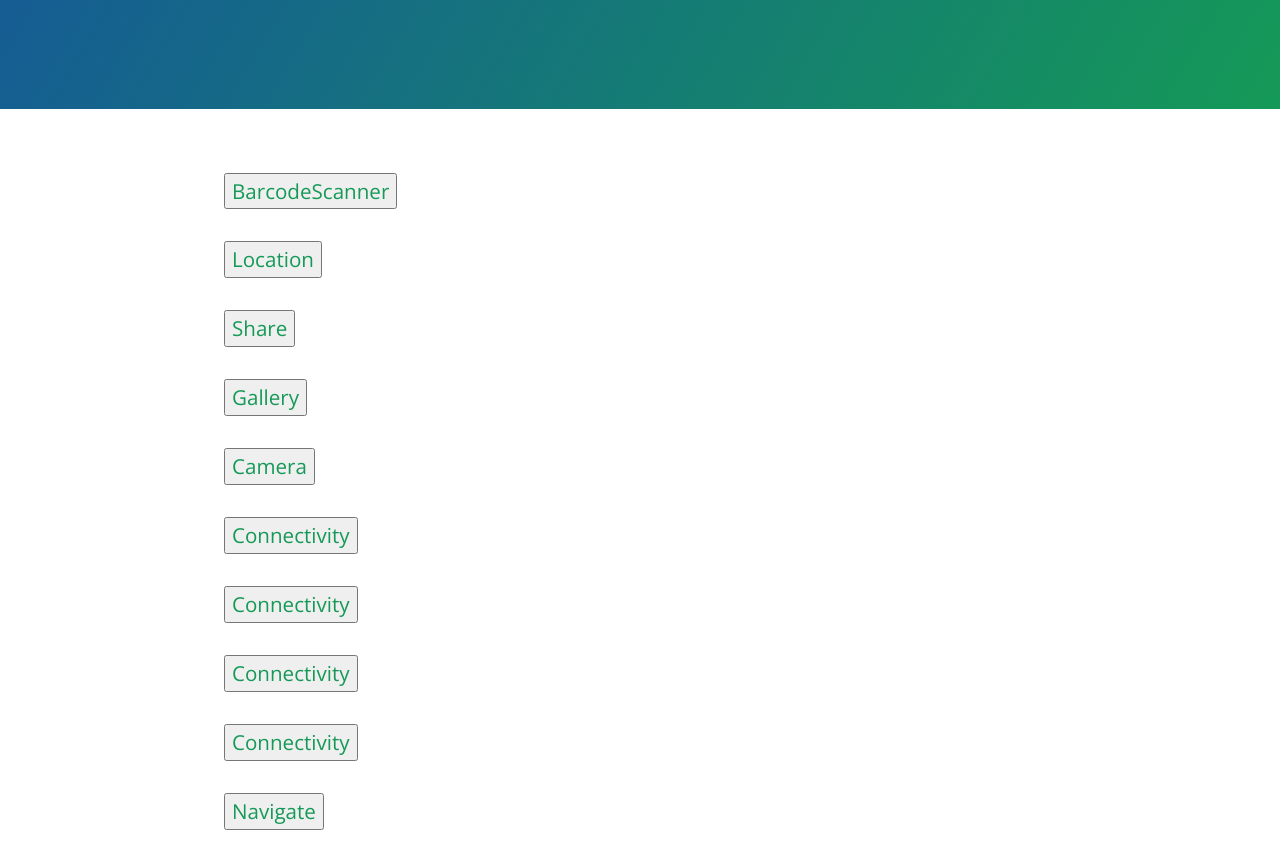
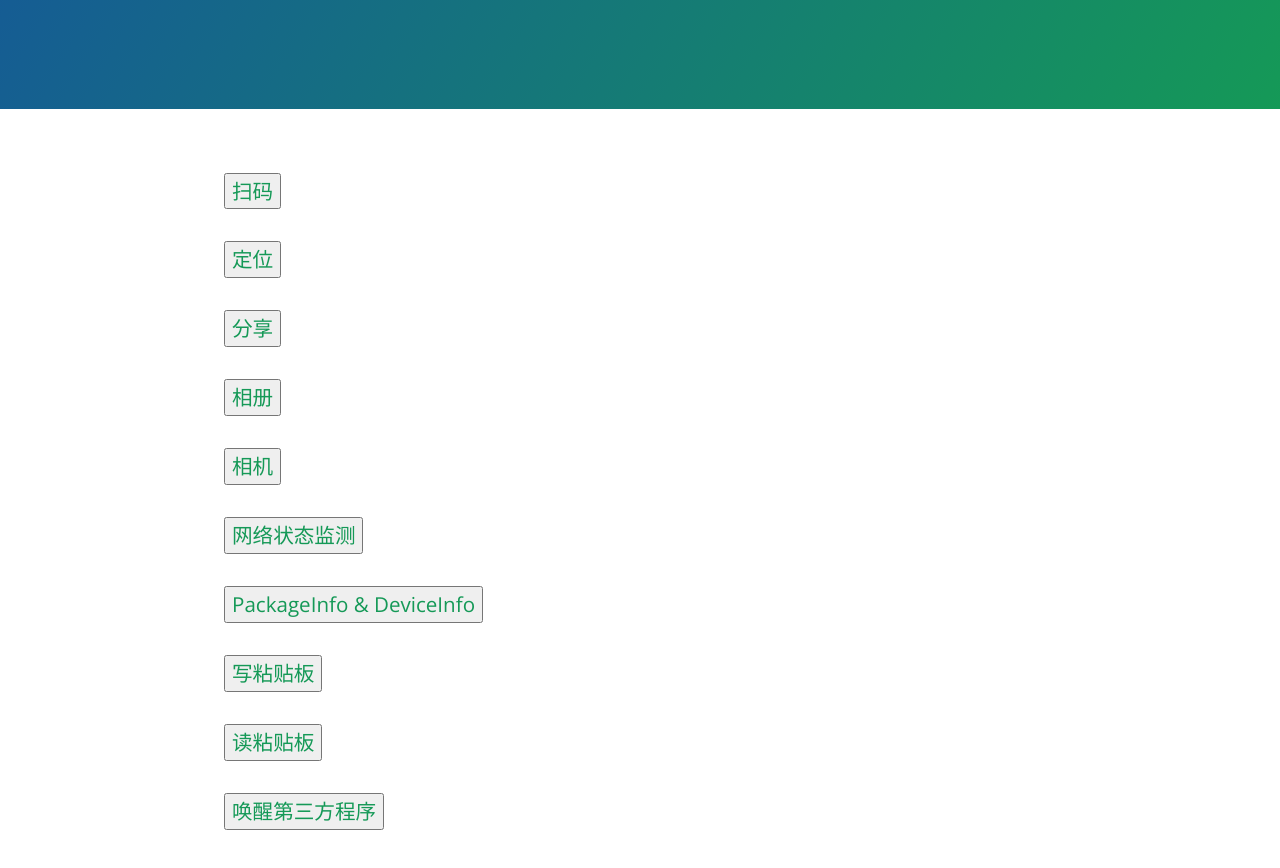
Before and after one commit to jiangyubao/jiangyubao.github.io, a plain HTML site: page index.html in a window 1280 px wide. Shown: the part 208-1076 px from the top of the page. Drawn offline with nearby package versions, Linux system fonts and the light colour scheme.

Commit message:
完善html

```diff
--- a/index.html
+++ b/index.html
@@ -97,10 +97,6 @@
       document.getElementById("display").innerHTML = message;
     }
 
-    //JS触发测试导航
-    // function NavigateCall() {
-    //   document.location = "js://webview?arg1=111&args2=222"
-    // }
   </script>
 </head>
 
@@ -114,34 +110,34 @@
       <div id="display"></div>
     </h3>
     <h3>
-      <button onclick="FWV_BarcodeScannerCall()">BarcodeScanner</button>
+      <button onclick="FWV_BarcodeScannerCall()">扫码</button>
     </h3>
     <h3>
-      <button onclick="FWV_LocationCall()">Location</button>
+      <button onclick="FWV_LocationCall()">定位</button>
     </h3>
     <h3>
-      <button onclick="FWV_ShareCall()">Share</button>
+      <button onclick="FWV_ShareCall()">分享</button>
     </h3>
     <h3>
-      <button onclick="FWV_GalleryCall()">Gallery</button>
+      <button onclick="FWV_GalleryCall()">相册</button>
     </h3>
     <h3>
-      <button onclick="FWV_CameraCall()">Camera</button>
+      <button onclick="FWV_CameraCall()">相机</button>
     </h3>
     <h3>
-      <button onclick="FWV_ConnectivityCall()">Connectivity</button>
+      <button onclick="FWV_ConnectivityCall()">网络状态监测</button>
     </h3>
     <h3>
-      <button onclick="FWV_AppInfoCall()">Connectivity</button>
+      <button onclick="FWV_AppInfoCall()">PackageInfo & DeviceInfo</button>
     </h3>
     <h3>
-      <button onclick="FWV_Clipboard_SetData()">Connectivity</button>
+      <button onclick="FWV_Clipboard_SetData()">写粘贴板</button>
     </h3>
     <h3>
-      <button onclick="FWV_Clipboard_GetData()">Connectivity</button>
+      <button onclick="FWV_Clipboard_GetData()">读粘贴板</button>
     </h3>
     <h3>
-      <button onclick="NavigateCall()">Navigate</button>
+      <button onclick="FWV_UrlLauncherCall()">唤醒第三方程序</button>
     </h3>
   </section>
 </body>
```
